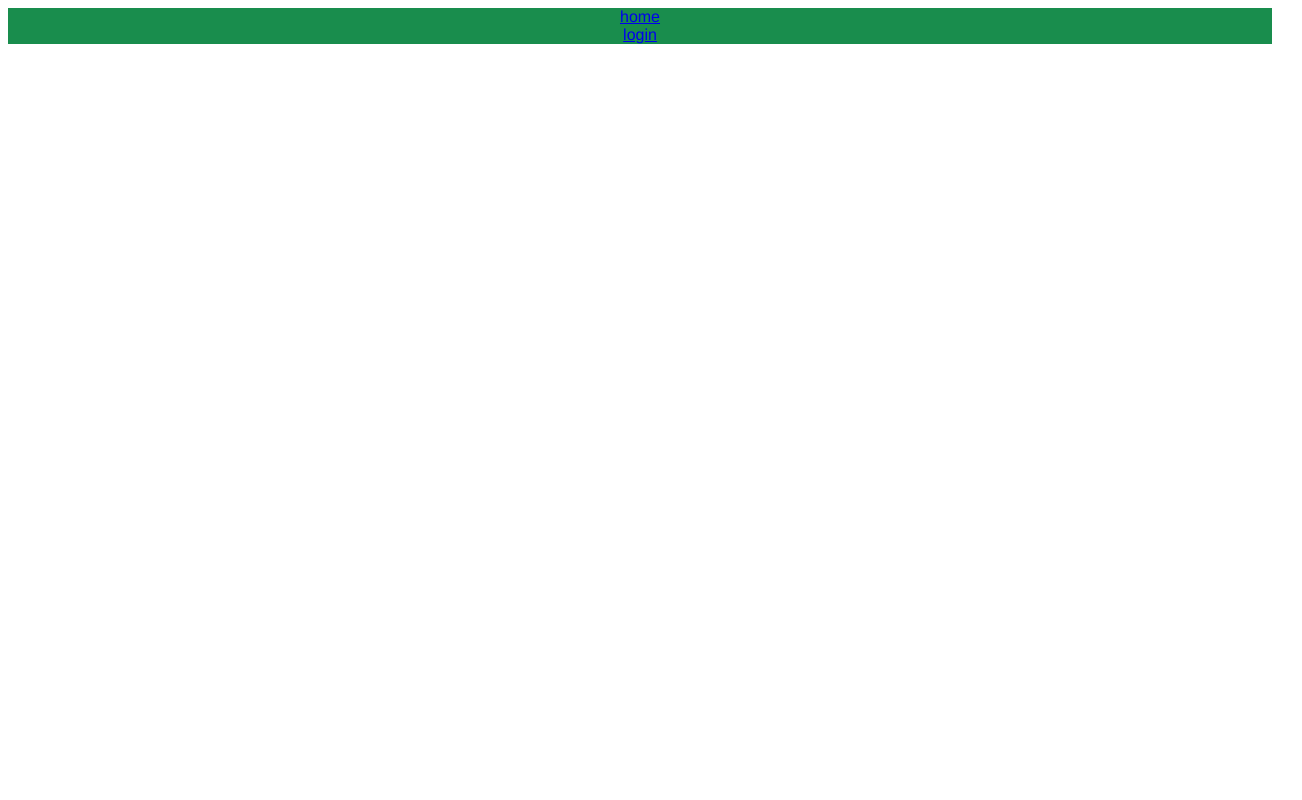
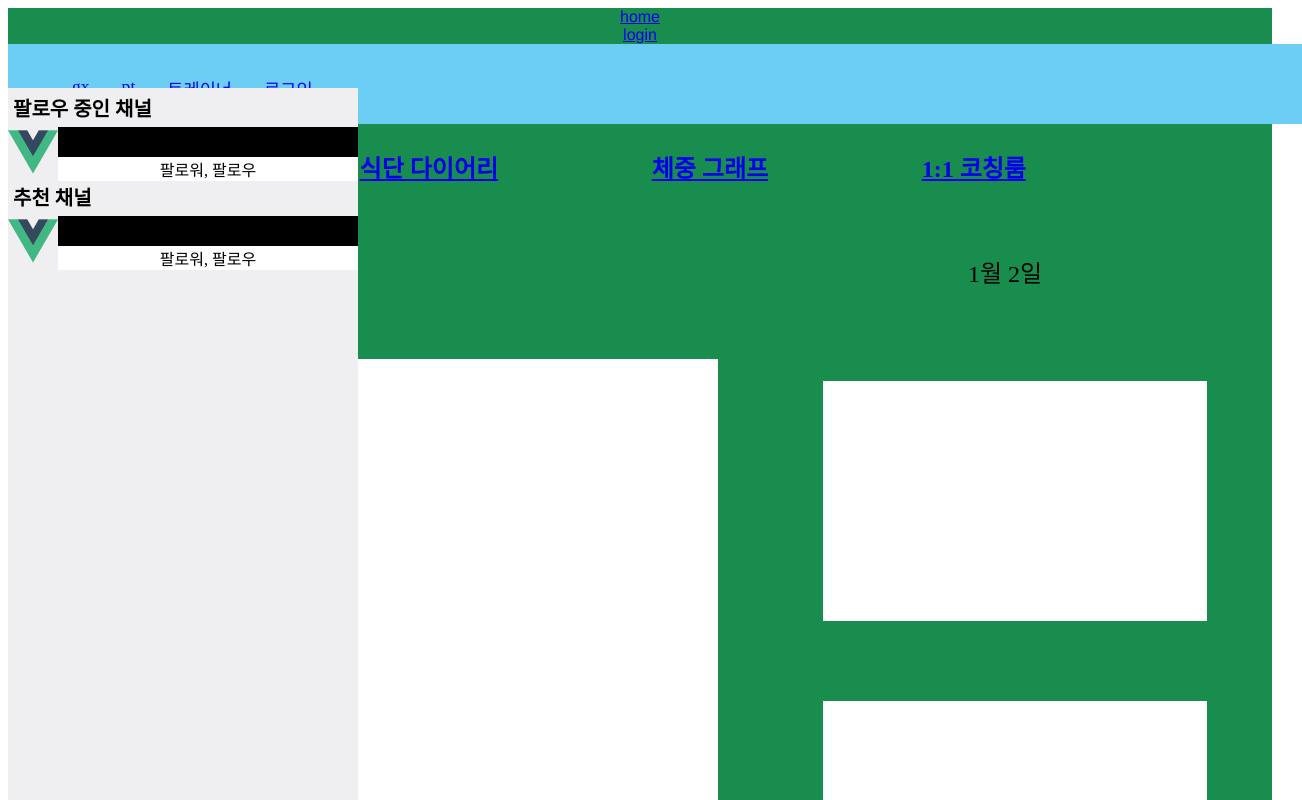
Before and after one commit to devNmin/NOW-N, a Vue app in the folder frontend-vue/: page /PT/diet/getcalorie in a window 1280 px wide. Before the commit this address had no page. Shown: the top 800 px of the page, 1302 px wide, since content can reach past the window. Built offline with nearby package versions, Linux system fonts and the light colour scheme.

Commit message:
docs:PX 시작
PX 식단 다이어리 grid 제작, 1:1 코칭룸 grid 제작중

```diff
--- /dev/null
+++ b/frontend-vue/src/components/px/CoachingRoom.vue
@@ -0,0 +1,129 @@
+<template>
+  <div class="grid-container-coachingroom">
+    <div class="B-header">
+      <BaseHeader></BaseHeader>
+    </div>
+    <div class="F-bar">
+      <FollowBar></FollowBar>
+    </div>
+    <div class="D-category">
+      <h1 class="category-diary">
+        <router-link to="/PT/diet/getcalorie/">식단 다이어리</router-link>
+      </h1>
+      <h2 class="category-coaching">
+        <router-link to="/PT/graph/date/">체중 그래프</router-link>
+      </h2>
+      <h3 class="category-graph">
+        <router-link to="/PT/onetoone/enterroom/">1:1 코칭룸</router-link>
+      </h3>
+    </div>
+    <div class="body">
+      <div class="grid2">
+        <h4 class="coachinfo">
+          <div class="coachinfobox">
+
+          </div>
+        </h4>
+        <h5 class="schedule">
+
+        </h5>
+        <h6 class="counselinfo">
+
+        </h6>
+      </div>
+    </div>
+  </div>
+</template>
+
+<script>
+import BaseHeader from '@/components/common/BaseHeader.vue'
+import FollowBar from '@/components/common/FollowBar.vue'
+export default {
+  components: {
+    BaseHeader,
+    FollowBar
+  }
+}
+</script>
+
+<style scoped>
+.grid-container-coachingroom {
+  font-family: 'MaruBuriOTF';
+  font-style: normal;
+  display: grid;
+  grid-template-rows: 5% 5% 90%;
+  grid-template-columns: 25% 75%;
+  grid-template-areas:
+    "B-header B-header"
+    "F-bar D-category"
+    "F-bar body";
+  column-gap: 10px;
+  row-gap: 30px;
+  height: 1500px;
+}
+.B-header{
+  margin: 0;
+  grid-area: B-header;
+}
+.F-bar{
+  margin: 0;
+  grid-area: F-bar;
+}
+.D-category{
+  margin: 0;
+  grid-area: D-category;
+  float: left;
+}
+.category-diary{
+  margin-left: 2vw;
+  margin-top: 0;
+  float: left;
+  font-size: 3vh;
+}
+.category-coaching{
+  margin-left: 12vw;
+  margin-top: 0;
+  float: left;
+  font-size: 3vh;
+}
+.category-graph{
+  margin-left: 12vw;
+  margin-top: 0;
+  float: left;
+  font-size: 3vh;
+}
+.body{
+  margin: 0;
+  grid-area: body;
+}
+.grid2 {
+  grid-template-rows: 50% 50%;
+  grid-template-columns: 70% 30%;
+  grid-template-areas:
+    "coachinfo schedule"
+    "counselinfo schedule";
+  column-gap: 10px;
+  row-gap: 30px;
+  height: 1500px;
+}
+.coachinfo {
+  margin: 0;
+  grid-area: coachinfo;
+}
+.coachinfobox {
+  margin-bottom: 10vh;
+  margin-top: 0;
+  grid-area: diary;
+  width: 30vw;
+  height: 30vh;
+  background: #FFFFFF;
+}
+.schedule {
+  margin: 0;
+  grid-area: schedule;
+}
+.counselinfo {
+  margin: 0;
+  grid-area: counselinfo;
+}
+</style>
--- /dev/null
+++ b/frontend-vue/src/components/px/DietDiary.vue
@@ -0,0 +1,139 @@
+<template>
+  <div class="grid-container-diet-diary">
+    <div class="B-header">
+      <BaseHeader></BaseHeader>
+    </div>
+    <div class="F-bar">
+      <FollowBar></FollowBar>
+    </div>
+    <div class="D-category">
+      <h1 class="category-diary">
+        <router-link to="/PT/diet/getcalorie/">식단 다이어리</router-link>
+      </h1>
+      <h2 class="category-coaching">
+        <router-link to="/PT/graph/date/">체중 그래프</router-link>
+      </h2>
+      <h3 class="category-graph">
+        <router-link to="/PT/onetoone/enterroom/">1:1 코칭룸</router-link>
+      </h3>
+    </div>
+    <div class="Date">
+      <div>
+        1월 2일
+      </div>
+    </div>
+    <div class="D-diary">
+      <div class="grid2">
+        <h4 class="calendar">
+        </h4>
+        <h5>
+          <div class="diary" v-for="i in ds" :key="i">
+          </div>
+        </h5>
+      </div>
+    </div>
+  </div>
+
+</template>
+
+<script>
+import BaseHeader from '@/components/common/BaseHeader.vue'
+import FollowBar from '@/components/common/FollowBar.vue'
+export default {
+  components: {
+    BaseHeader,
+    FollowBar
+  },
+  setup () {
+    const ds = [1, 2, 3]
+    return {
+      ds
+    }
+  }
+}
+</script>
+
+<style scoped>
+.grid-container-diet-diary{
+  font-family: 'MaruBuriOTF';
+  font-style: normal;
+  display: grid;
+  grid-template-rows: 5% 5% 5% 80%;
+  grid-template-columns: 25% 35% 40%;
+  grid-template-areas:
+    "B-header B-header B-header"
+    "F-bar D-category D-category"
+    "F-bar Date Date"
+    "F-bar D-diary D-diary";
+  column-gap: 10px;
+  row-gap: 30px;
+  height: 1500px;
+}
+.B-header{
+  margin: 0;
+  grid-area: B-header;
+}
+.F-bar{
+  margin: 0;
+  grid-area: F-bar;
+}
+.D-category{
+  margin: 0;
+  grid-area: D-category;
+  float: left;
+}
+.category-diary{
+  margin-left: 2vw;
+  margin-top: 0;
+  float: left;
+  font-size: 3vh;
+}
+.category-coaching{
+  margin-left: 12vw;
+  margin-top: 0;
+  float: left;
+  font-size: 3vh;
+}
+.category-graph{
+  margin-left: 12vw;
+  margin-top: 0;
+  float: left;
+  font-size: 3vh;
+}
+.Date{
+  margin-top: 0;
+  margin-left: 30vw;
+  grid-area: Date;
+  font-size: 3vh;
+}
+.D-diary{
+  margin: 0;
+  grid-area: D-diary;
+}
+.grid2{
+  display: grid;
+  grid-template-rows: 40% 60%;
+  grid-template-columns: 50% 50%;
+  grid-template-areas:
+    "calendar diary"
+    "calendar diary";
+  column-gap: 10px;
+  row-gap: 30px;
+  height: 1300px;
+}
+.calendar{
+  margin: 0;
+  grid-area: calendar;
+  width: 30vw;
+  height: 70vh;
+  background: #FFFFFF;
+}
+.diary{
+  margin-bottom: 10vh;
+  margin-top: 0;
+  grid-area: diary;
+  width: 30vw;
+  height: 30vh;
+  background: #FFFFFF;
+}
+</style>
--- a/frontend-vue/src/router/index.js
+++ b/frontend-vue/src/router/index.js
@@ -35,7 +35,19 @@ const routes = [
     // 방생성 모달 임시로 사용하는 주소
     path: '/GX/Room',
     name: 'makeroom',
-    component: () => import('@/views/gx/GroupXerciseView.vue')
+    component: () => import('@/views/gx/MakeRoomView.vue')
+  },
+  {
+    // P.X 식단 다이어리
+    path: '/PT/diet/getcalorie',
+    name: 'diet-diary',
+    component: () => import('@/components/px/DietDiary.vue')
+  },
+  {
+    // P.X 코칭룸
+    path: '/PT/onetoone/enterroom/',
+    name: 'coachingroom',
+    component: () => import('@/components/px/CoachingRoom.vue')
   }
 ]
 
--- /dev/null
+++ b/frontend-vue/src/views/px/DietDiaryView.vue
@@ -0,0 +1,58 @@
+<template>
+  <div class="container">
+    <div class="grid-container">
+      <div>
+        <BaseHeader></BaseHeader>
+      </div>
+      <div>
+        <FollowBar></FollowBar>
+      </div>
+      <div>
+        <DietDiary></DietDiary>
+      </div>
+    </div>
+  </div>
+</template>
+
+<script>
+import BaseHeader from '@/components/common/BaseHeader.vue'
+import FollowBar from '@/components/common/FollowBar.vue'
+import DietDiary from '@/components/px/DietDiary.vue'
+export default {
+  component: {
+    DietDiary,
+    BaseHeader,
+    FollowBar
+  }
+}
+</script>
+
+<style scoped>
+.container{
+  height : 1600px;
+}
+/* .grid-container{
+  font-family: 'MaruBuriOTF';
+  font-style: normal;
+  display: grid;
+  grid-template-rows: 10% 90%;
+  grid-template-columns: 25% 75%;
+  grid-template-areas:
+    "B-header B-header"
+    "F-bar D-Diary";
+  column-gap: 10px;
+row-gap: 30px;
+} */
+/* .B-header{
+  margin: 0;
+  grid-area: B-header;
+}
+.F-bar{
+  margin: 0;
+  grid-area: F-bar;
+}
+.D-Diary{
+  margin: 0;
+  grid-area: D-Diary;
+} */
+</style>>
--- a/frontend-vue/src/views/user/LoginView.vue
+++ b/frontend-vue/src/views/user/LoginView.vue
@@ -3,18 +3,18 @@
   class="login-padding-box">
     <LoginForm v-if="loginViewCase === 1"/>
     <FindId v-if="loginViewCase === 2"/>
-    <RegistUser v-if="loginViewCase === 3"/>
+    <RegistForm v-if="loginViewCase === 3"/>
   </div>
 </template>
 
 <script>
 import LoginForm from '@/components/user/LoginForm'
 import FindId from '@/components/user/FindId'
-import RegistUser from '@/components/user/RegistUser'
+import RegistForm from '@/components/user/RegistForm'
 import { computed } from '@vue/runtime-core'
 import store from '@/store'
 export default {
-  components: { LoginForm, FindId, RegistUser },
+  components: { LoginForm, FindId, RegistForm },
   setup () {
     const loginViewCase = computed(() => store.getters.loginViewCase)
     console.log(loginViewCase)
```
Also changed, not shown: frontend-vue/src/components/modal/MakeRoom.vue (line endings or trailing spaces), frontend-vue/src/views/gx/MakeRoomView.vue (line endings or trailing spaces).
